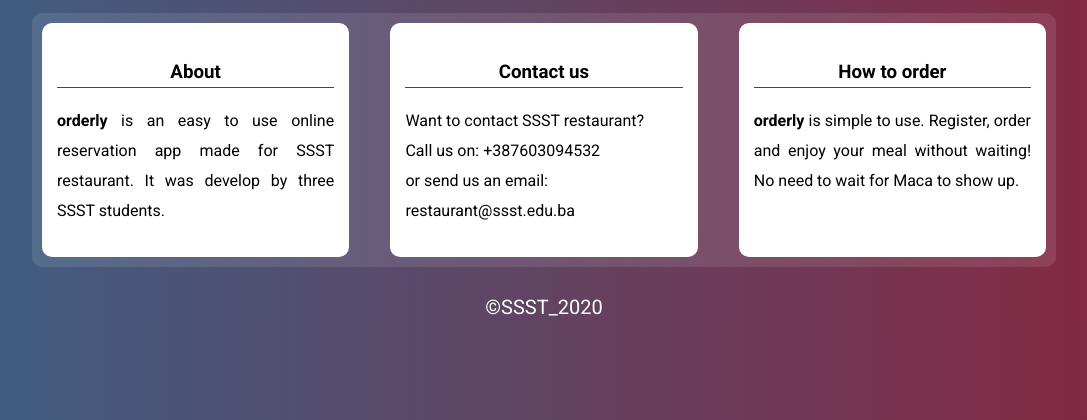
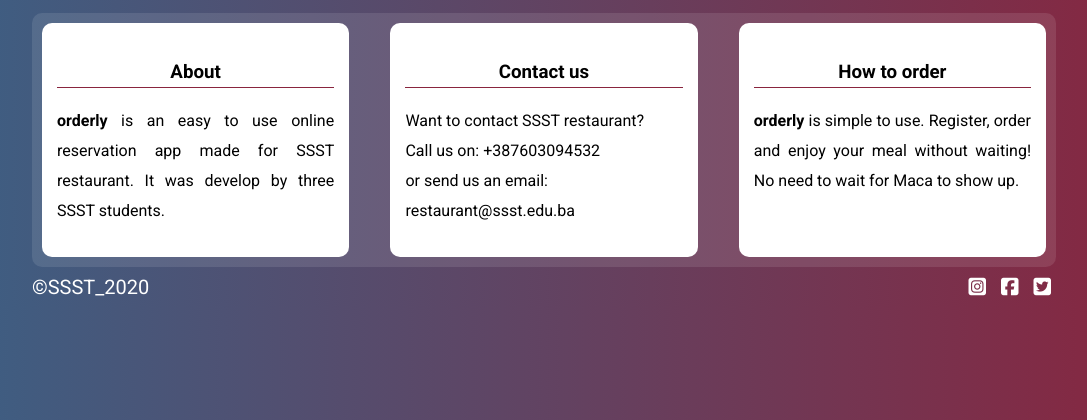
Before and after one commit to epinefrin1921/Orderly, a PHP site: page /XE/error.php in a window 1280 px wide. Shown: the part 380-800 px from the top of the page, without its empty margins (96-1183 px from the left). Run offline with PHP 8.4, Linux system fonts and the light colour scheme; some libraries are stand-ins or nearby versions.

Commit message:
added social media links to footer

```diff
--- a/includes/footer.php
+++ b/includes/footer.php
@@ -1,5 +1,12 @@
-
-<footer><div class="wrap">&copy;SSST_2020</div></footer>
+<script src='https://kit.fontawesome.com/a076d05399.js'></script>
+<footer  class="wrap">
+    <div>&copy;SSST_2020</div>
+    <div class="medias">
+        <a href="#"><i class="fab fa-instagram-square"></i></a>
+        <a href="#"><i class="fab fa-facebook-square"></i></a>
+        <a href="#"><i class="fab fa-twitter-square"></i></a>
+    </div>
+</footer>
 
 <script src="https://code.jquery.com/jquery-3.3.1.slim.min.js" integrity="sha384-q8i/X+965DzO0rT7abK41JStQIAqVgRVzpbzo5smXKp4YfRvH+8abtTE1Pi6jizo"
         crossorigin="anonymous"></script>
--- a/styles/stil.css
+++ b/styles/stil.css
@@ -82,6 +82,12 @@ footer{
     color: white;
     padding: 8px;
     font-size: 20px;
+    display: flex;
+    justify-content: space-between;
+}
+.medias a{
+    color:white;
+    padding:5px;
 }
 html{
     scroll-behavior: smooth;
--- a/styles/stilabout.css
+++ b/styles/stilabout.css
@@ -91,6 +91,12 @@ footer{
     color: white;
     padding: 8px;
     font-size: 20px;
+    display: flex;
+    justify-content: space-between;
+}
+.medias a{
+    color:white;
+    padding:5px;
 }
 html{
     scroll-behavior: smooth;
```
